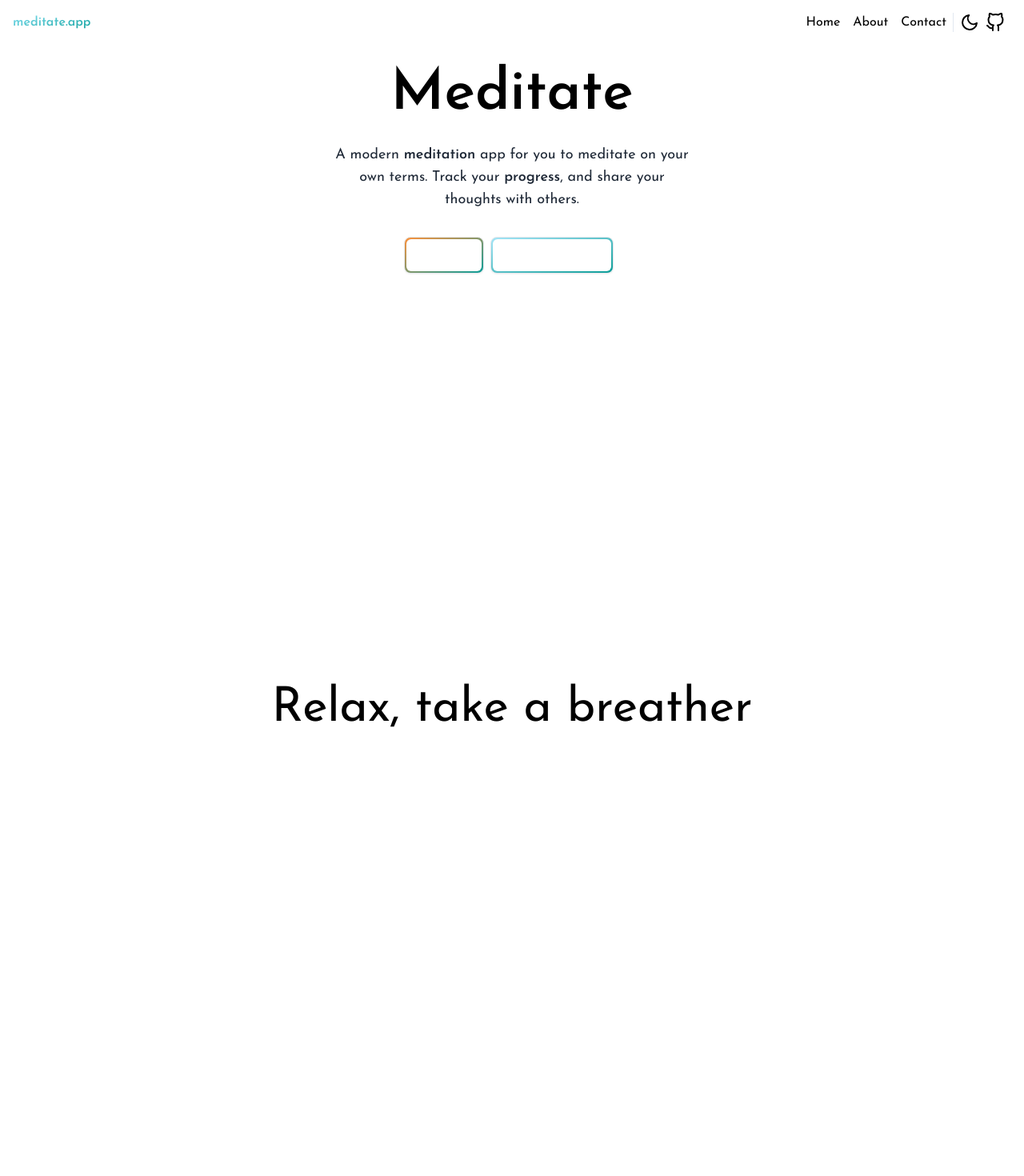
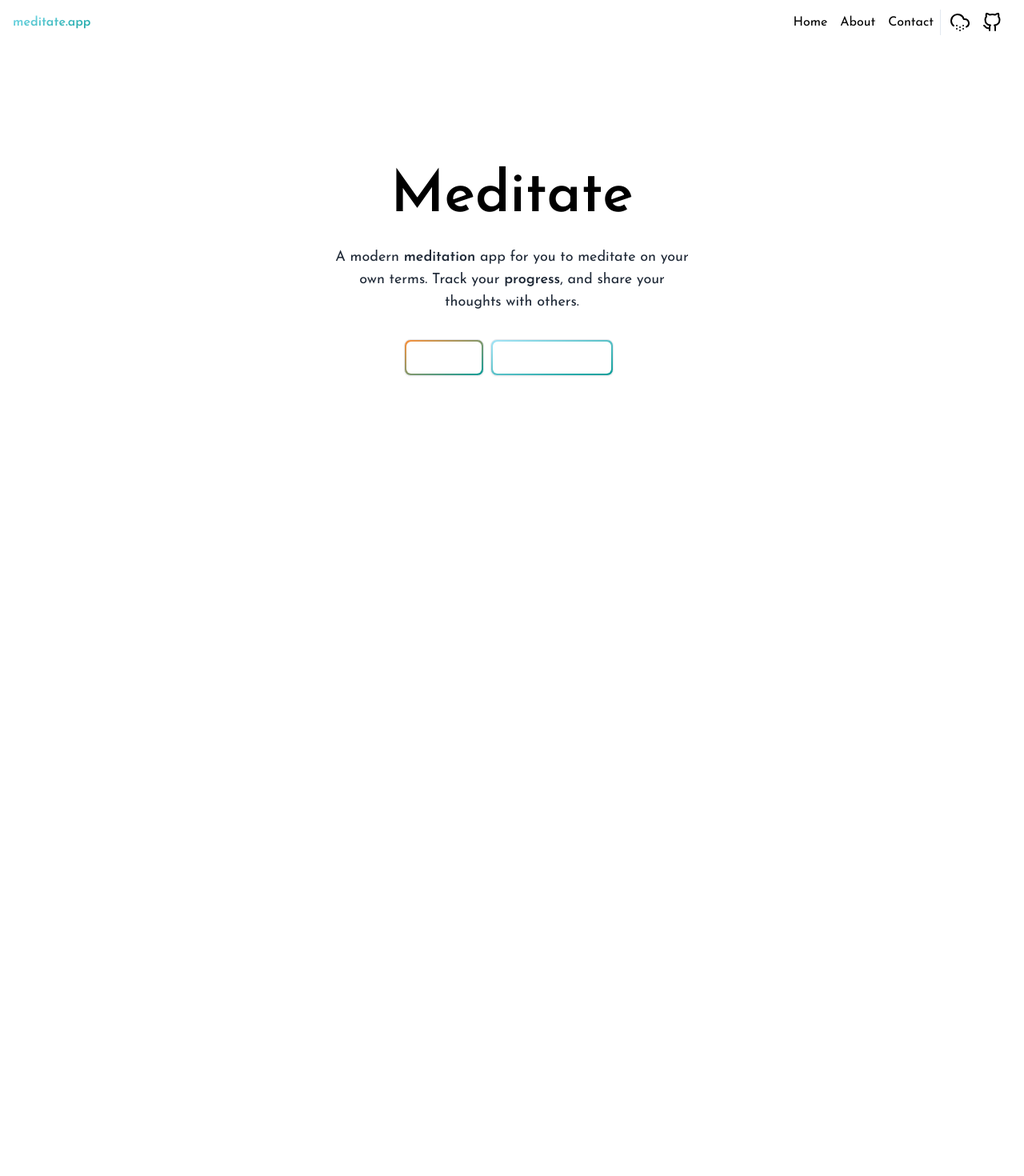
Before and after one commit to invisicat/Meditate, a Next.js app: page / in a window 1280 px wide. Shown: the top 1470 px of the page at 80% size. Built offline with nearby package versions, Linux system fonts and the light colour scheme.

Commit message:
more work done

```diff
--- /dev/null
+++ b/src/components/forms/FormWrapper.tsx
@@ -0,0 +1,9 @@
+const FormWrap = ({ children }: { children: React.ReactNode }) => {
+  return (
+    <div className="shadow-2xl flex flex-col m-8 p-3 justify-between rounded-md">
+      {children}
+    </div>
+  );
+};
+
+export default FormWrap;
--- /dev/null
+++ b/src/components/forms/start/Start.tsx
@@ -0,0 +1,29 @@
+import Button from '@/components/button/Button';
+import { FormProps } from '@/lib/Forms';
+import getCurrentTime from '@/lib/getCurrentTime';
+
+const Start = (props: FormProps) => {
+  return (
+    <>
+      <div className="flex flex-col justify-center">
+        <h1 className="text-4xl leading-normal font-semibold mt-2 ">
+          {getCurrentTime()}
+        </h1>
+        <p>Thats great that you are here! 🤗 Are you ready to meditate?</p>
+      </div>
+      <div className="flex flex-col text-gray-800 my-3 py-2">
+        <Button className="my-2" variant="dark" onClick={props.continue}>
+          Yes
+        </Button>
+        <Button className="my-2" variant="dark">
+          No
+        </Button>
+        <Button className="my-2" variant="dark">
+          Maybe
+        </Button>
+      </div>
+    </>
+  );
+};
+
+export default Start;
--- /dev/null
+++ b/src/components/forms/start/Test.tsx
@@ -0,0 +1,12 @@
+import { FormProps } from '@/lib/Forms';
+
+const Test = (props: FormProps) => {
+  return (
+    <>
+      <h1>Hi!</h1>
+      <button onClick={props.continue}>Go back</button>
+    </>
+  );
+};
+
+export default Test;
--- a/src/components/layout/Footer.tsx
+++ b/src/components/layout/Footer.tsx
@@ -1,4 +1,4 @@
-import { ImFacebook, ImGithub, ImTwitter } from 'react-icons/im';
+import { ImGithub } from 'react-icons/im';
 
 import UnstyledLink from '../links/UnstyledLink';
 
--- a/src/components/layout/Header.tsx
+++ b/src/components/layout/Header.tsx
@@ -1,4 +1,6 @@
-import { FiGithub, FiMoon } from 'react-icons/fi';
+import { FiCloudSnow, FiGithub, FiMoon } from 'react-icons/fi';
+
+import useDarkMode from '@/lib/theme/useDarkMode';
 
 import UnstyledLink from '@/components/links/UnstyledLink';
 const links = [
@@ -8,6 +10,13 @@ const links = [
 ];
 
 const Header = () => {
+  const [theme, setTheme] = useDarkMode();
+
+  const toggleTheme = () => {
+    setTheme(theme === 'light' ? 'dark' : 'light');
+    void new Audio('/audio/pop.mp3').play();
+  };
+
   return (
     <header className="sticky top-0 z-50 bg-white">
       <div className="layout flex h-14 items-center justify-between mx-4">
@@ -31,11 +40,23 @@ const Header = () => {
             </ul>
           </nav>
           <div className="flex items-center border-l border-slate-200 mx-2 dark:border-slate-800 justify-evenly">
-            <div className="mx-2">
-              <FiMoon className="w-6 h-6" />
+            <div
+              className="mx-2 hover:bg-gray-200 hover:cursor-pointer rounded-lg p-1"
+              onClick={toggleTheme}
+            >
+              {theme == 'light' ? (
+                <FiMoon className="w-6 h-6" />
+              ) : (
+                <FiCloudSnow className="w-6 h-6" />
+              )}
             </div>
-            <div>
-              <FiGithub className="w-6 h-6" />
+            <div className="hover:bg-gray-200 rounded-lg p-1">
+              <UnstyledLink
+                href="https://github.com/RiceCX/Meditate"
+                openNewTab
+              >
+                <FiGithub className="w-6 h-6 " />
+              </UnstyledLink>
             </div>
           </div>
         </div>
--- /dev/null
+++ b/src/lib/Forms.ts
@@ -0,0 +1,16 @@
+import Start from "@/components/forms/start/Start";
+import Test from "@/components/forms/start/Test";
+import React from "react";
+
+export type FormItem = {
+    name: string;
+    component: React.ComponentType<FormProps>;
+}
+
+export type FormProps = {
+    continue: () => void;
+}
+export const FormsList: FormItem[] = [
+    { name: "Start", component: Start },
+    { name: "test", component: Test },
+]
--- /dev/null
+++ b/src/lib/atoms/atomWithToggleAndStorage.ts
@@ -0,0 +1,19 @@
+import { atom,WritableAtom } from 'jotai'
+import { atomWithStorage } from 'jotai/utils'
+
+export function atomWithToggleAndStorage(
+  key: string,
+  initialValue?: boolean,
+  storage?: any
+): WritableAtom<boolean, boolean | undefined> {
+  const anAtom = atomWithStorage(key, initialValue, storage)
+  const derivedAtom = atom(
+    (get) => get(anAtom),
+    (get, set, nextValue?: boolean) => {
+      const update = nextValue ?? !get(anAtom)
+      set(anAtom, update)
+    }
+  )
+
+  return derivedAtom;
+}
--- /dev/null
+++ b/src/lib/theme/useDarkMode.ts
@@ -0,0 +1,26 @@
+import { useEffect, useState } from "react";
+
+
+type DarkModeState = 'dark' | 'light'
+type SetDarkModeState = React.Dispatch<React.SetStateAction<DarkModeState>>
+
+export default function useDarkMode() {
+    const [theme, setTheme] = useState<DarkModeState>(typeof window !== "undefined" ? localStorage.theme : "dark");
+
+  useEffect(() => {
+    console.log("CHANGED THEME TO " + theme);
+    const currentColorTheme = theme === "dark" ? "light" : "dark";
+
+    const root = window.document.documentElement;
+
+    root.classList.remove(currentColorTheme);
+    root.classList.add(theme);
+
+    if (typeof window !== "undefined") {
+      localStorage.setItem("theme", theme);
+    }
+  }, [theme]);
+
+
+  return [theme, setTheme] as const;
+}
--- a/src/pages/begin.tsx
+++ b/src/pages/begin.tsx
@@ -6,9 +6,11 @@ import Button from '@/components/button/Button';
 import Layout from '@/components/layout/Layout';
 
 import SEO from '../components/SEO';
+import FormWrap from '@/components/forms/FormWrapper';
+import Start from '@/components/forms/start/Start';
+import { FormItem, FormsList } from '@/lib/Forms';
 import { atom, useAtom } from 'jotai';
-import { atomWithToggle } from '@/lib/atoms/atomWithToggle';
-import { setTimeout } from 'timers/promises';
+import { useEffect, useState } from 'react';
 
 const variant = {
   hidden: {
@@ -25,38 +27,35 @@ const variant = {
 };
 
 const BeginPage = () => {
+  const [form, setForm] = useState(FormsList[0]);
+
+  const [current, setCurrent] = useState(0);
+
+  const handleNext = () => {
+    setCurrent((c) => {
+      if (c >= FormsList.length - 1) return c;
+
+      return ++c;
+    });
+
+    setForm(FormsList[current]);
+  };
+
   return (
     <Layout>
       <SEO />
       <main>
         <motion.section
           initial="hidden"
+          transition={{ ease: [0.17, 0.67, 0.83, 0.67] }}
           animate="visible"
           variants={variant}
           className="bg-white"
         >
           <div className="layout flex min-h-screen flex-col items-center text-center">
-            <div className="shadow-2xl flex flex-col m-8 p-3 justify-between rounded-md">
-              <div className="flex flex-col justify-center">
-                <h1 className="text-4xl leading-normal font-semibold mt-2 ">
-                  {getCurrentTime()}
-                </h1>
-                <p>
-                  Thats great that you are here! 🤗 Are you ready to meditate?
-                </p>
-              </div>
-              <div className="flex flex-col text-gray-800 my-3 py-2">
-                <Button className="my-2" variant="dark">
-                  Yes
-                </Button>
-                <Button className="my-2" variant="dark">
-                  No
-                </Button>
-                <Button className="my-2" variant="dark">
-                  Maybe
-                </Button>
-              </div>
-            </div>
+            <FormWrap>
+              <form.component continue={handleNext} />
+            </FormWrap>
           </div>
         </motion.section>
       </main>
--- a/src/pages/index.tsx
+++ b/src/pages/index.tsx
@@ -16,7 +16,7 @@ const Home: NextPage = () => {
       <SEO />
       <main>
         <section className="bg-white">
-          <div className="layout flex min-h-screen flex-col items-center text-center">
+          <div className="relative max-w-5xl mx-auto pt-20 sm:pt-24 lg:pt-32 layout flex min-h-screen flex-col items-center text-center">
             <h1 className="text-7xl leading-normal font-semibold mt-2 ">
               Meditate
             </h1>
@@ -32,19 +32,21 @@ const Home: NextPage = () => {
                   Join now
                 </span>
               </Button>
-              <Button className="text-sm leading-5 relative inline-flex items-center justify-center p-0.5 mb-2 mr-2 overflow-hidden rounded-lg group bg-gradient-to-br from-spray-300 to-spray-800 group-hover:from-spray-300 group-hover:to-spray-800 hover:text-white dark:text-white focus:ring-4 focus:ring-spray-300 dark:focus:ring-spray-800">
-                <span className="relative px-5 py-2.5 transition-all ease-in duration-75 bg-white dark:bg-gray-900 rounded-md group-hover:bg-opacity-0">
-                  <Link href="/begin">Start meditating</Link>
-                </span>
-              </Button>
+              <Link href="/begin" passHref>
+                <Button className="text-sm leading-5 relative inline-flex items-center justify-center p-0.5 mb-2 mr-2 overflow-hidden rounded-lg group bg-gradient-to-br from-spray-300 to-spray-800 group-hover:from-spray-300 group-hover:to-spray-800 hover:text-white dark:text-white focus:ring-4 focus:ring-spray-300 dark:focus:ring-spray-800">
+                  <span className="relative px-5 py-2.5 transition-all ease-in duration-75 bg-white dark:bg-gray-900 rounded-md group-hover:bg-opacity-0">
+                    Start meditating
+                  </span>
+                </Button>
+              </Link>
             </div>
           </div>
         </section>
         <section className="bg-white">
           <div
             className={clsxm(
-              'layout flex min-h-screen flex-col items-center text-center',
-              !inView && 'motion-safe:animate-fadeIn'
+              'layout flex min-h-screen flex-col items-center text-center transition-all',
+              !inView ? 'animate-fadeIn' : 'opacity-0'
             )}
           >
             <h1 className="text-6xl">Relax, take a breather</h1>
--- a/tailwind.config.js
+++ b/tailwind.config.js
@@ -2,6 +2,7 @@ const { fontFamily } = require('tailwindcss/defaultTheme');
 
 module.exports = {
   content: ['./src/**/*.{js,jsx,ts,tsx}'],
+  darkMode: 'class',
   theme: {
     extend: {
       fontFamily: {
@@ -26,7 +27,7 @@ module.exports = {
         },
       },
       animation: {
-        fadeIn: 'wipe-enter 1s 1',
+        fadeIn: 'fadeIn 1s 1',
       },
       keyframes: {
         fadeIn: {
```
Also changed, not shown: 1 other file (tests, documents, lock files or other folders).
